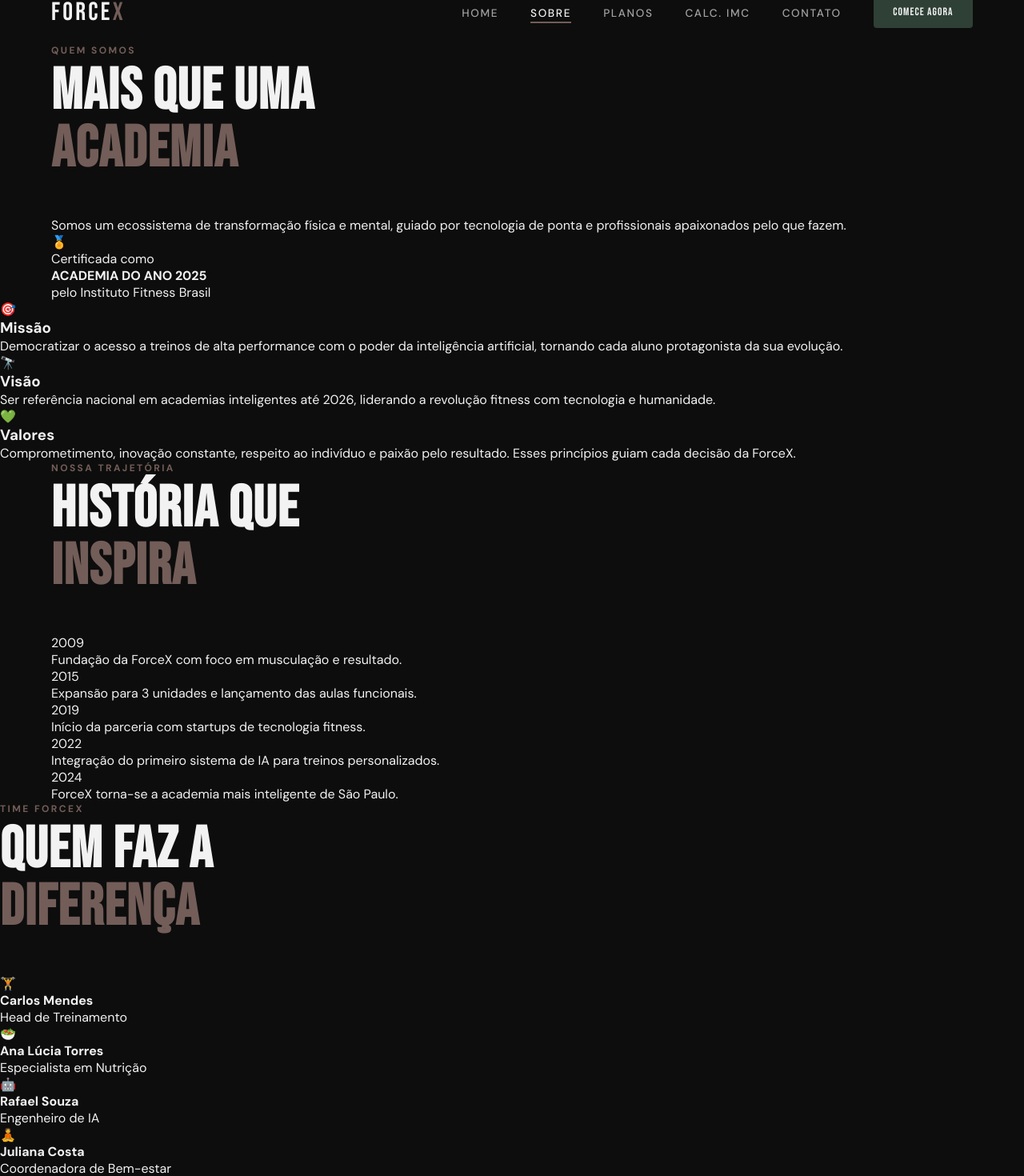
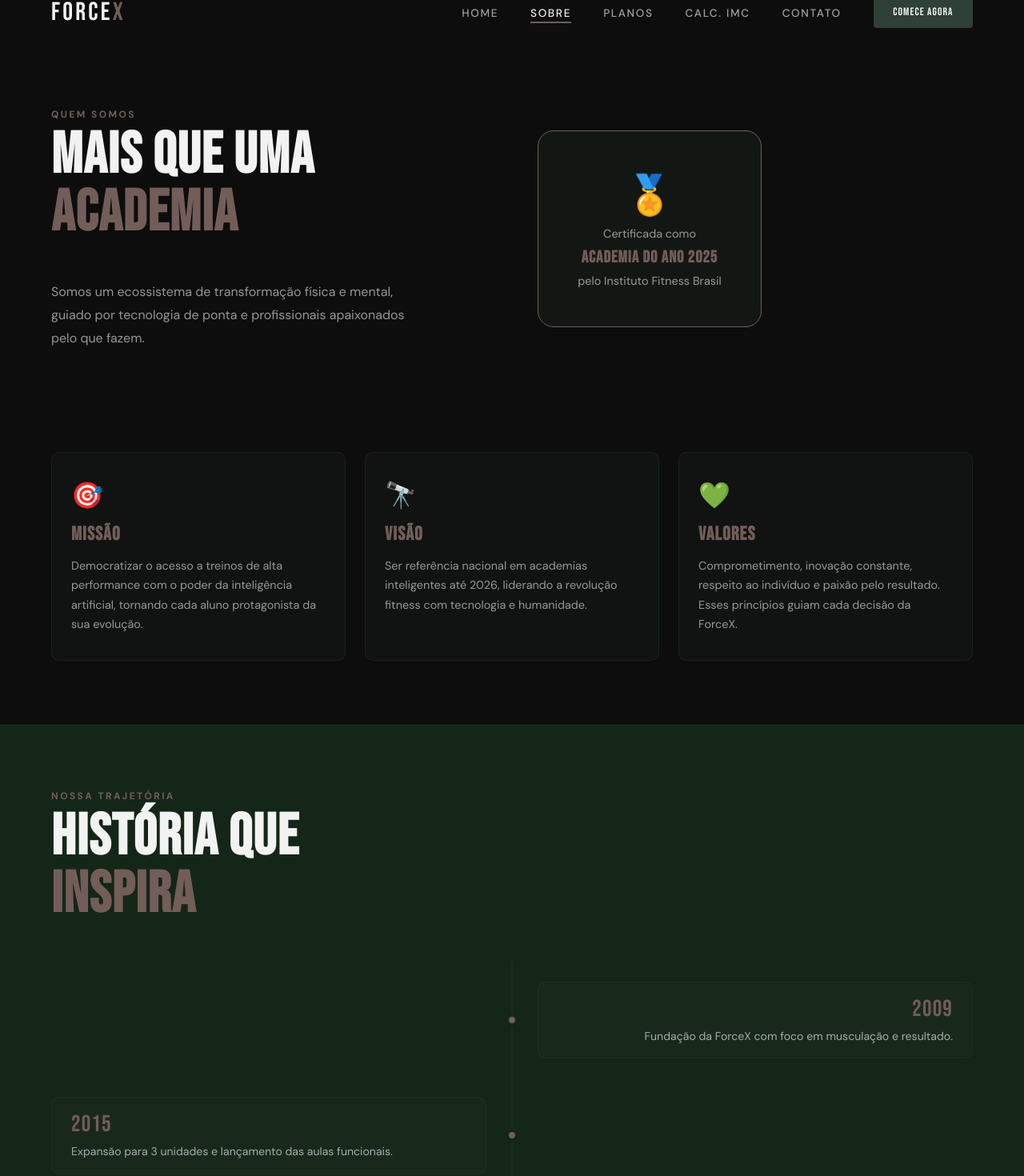
Before and after one commit to projetoswebdev/academia, a React (Vite) app: page /sobre in a window 1280 px wide. Shown: the part 25-1495 px from the top of the page at 80% size. Built offline with nearby package versions, Linux system fonts and the light colour scheme.

Commit message:
style: estilizando a página sobre

```diff
--- /dev/null
+++ b/src/css/sobre.css
@@ -0,0 +1,205 @@
+.cabecalho {
+  font-size: 0.75rem;
+  letter-spacing: 0.2em;
+  text-transform: uppercase;
+  color: var(--warm-brown);
+  margin-bottom: 0.5rem;
+  font-weight: 600;
+}
+
+.sobre-hero {
+  display: grid;
+  grid-template-columns: 1fr 1fr;
+  gap: 4rem;
+  align-items: center;
+  padding: 5rem 0;
+}
+
+.sobre-hero__sub {
+  color: rgba(242,242,242,0.6);
+  line-height: 1.8;
+  margin-top: 1.5rem;
+  max-width: 460px;
+}
+
+.sobre-hero__card {
+  display: flex;
+  justify-content: center;
+}
+
+.sobre-card {
+  background: rgba(47,64,54,0.2);
+  border: 1px solid var(--warm-brown);
+  border-radius: var(--radius-lg);
+  padding: 3rem 2.5rem;
+  text-align: center;
+  display: flex;
+  flex-direction: column;
+  gap: 0.5rem;
+  max-width: 280px;
+}
+.sobre-card span { font-size: 3rem; }
+.sobre-card p { color: rgba(242,242,242,0.6); font-size: 0.9rem; }
+.sobre-card strong {
+  font-family: var(--font-display);
+  font-size: 1.3rem;
+  letter-spacing: 0.05em;
+  color: var(--warm-brown);
+}
+
+.valores-container {
+  display: grid;
+  grid-template-columns: repeat(3, 1fr);
+  gap: 1.5rem;
+  padding: 3rem 0 5rem;
+}
+
+.valores-card {
+  background: rgba(47,64,54,0.12);
+  border: 1px solid rgba(47,64,54,0.35);
+  border-radius: var(--radius-md);
+  padding: 2rem 1.5rem;
+  transition: border-color var(--transition);
+}
+
+.valores-card:hover { border-color: var(--green-dark); }
+.valores-card span { font-size: 2rem; display: block; margin-bottom: 0.8rem; }
+
+.valores-card h3 {
+  font-family: var(--font-display);
+  font-size: 1.5rem;
+  letter-spacing: 0.05em;
+  color: var(--warm-brown);
+  margin-bottom: 0.8rem;
+}
+.valores-card p { font-size: 0.9rem; color: rgba(242,242,242,0.6); line-height: 1.7; }
+
+.timeline-secao {
+  background: var(--green-deeper);
+  border-top: 1px solid rgba(47,64,54,0.4);
+  border-bottom: 1px solid rgba(47,64,54,0.4);
+  padding: 5rem 0;
+}
+
+.timeline-secao .info-titulo { margin-bottom: 3rem; }
+
+.timeline {
+  position: relative;
+  display: flex;
+  flex-direction: column;
+  gap: 0;
+}
+
+.timeline::before {
+  content: '';
+  position: absolute;
+  left: 50%;
+  top: 0; bottom: 0;
+  width: 1px;
+  background: rgba(47,64,54,0.5);
+  transform: translateX(-50%);
+}
+
+.timeline-item {
+  display: flex;
+  align-items: center;
+  gap: 2rem;
+  padding: 1.5rem 0;
+  position: relative;
+}
+
+.timeline_item--left { flex-direction: row-reverse; }
+.timeline_item--left .timeline-content { text-align: right; }
+
+.timeline__dot {
+  flex-shrink: 0;
+  width: 14px; height: 14px;
+  border-radius: 50%;
+  background: var(--warm-brown);
+  border: 3px solid var(--green-deeper);
+  position: absolute;
+  left: 50%;
+  transform: translateX(-50%);
+  z-index: 1;
+}
+
+.timeline-content {
+  width: calc(50% - 2rem);
+  background: rgba(47,64,54,0.15);
+  border: 1px solid rgba(47,64,54,0.3);
+  border-radius: var(--radius-md);
+  padding: 1rem 1.5rem;
+}
+
+.timeline-ano {
+  font-family: var(--font-display);
+  font-size: 1.8rem;
+  color: var(--warm-brown);
+  display: block;
+  letter-spacing: 0.04em;
+}
+
+.timeline-content p {
+  font-size: 0.88rem;
+  color: rgba(242,242,242,0.65);
+  line-height: 1.6;
+  margin-top: 0.3rem;
+}
+
+/* time */
+
+.time-container {
+  padding: 5rem 0;
+}
+.time-container .info-titulo { margin-bottom: 3rem; }
+
+.time-grid {
+  display: grid;
+  grid-template-columns: repeat(4, 1fr);
+  gap: 1.5rem;
+}
+
+.time-card {
+  background: rgba(47,64,54,0.12);
+  border: 1px solid rgba(47,64,54,0.3);
+  border-radius: var(--radius-md);
+  padding: 2rem 1rem;
+  text-align: center;
+  transition: transform var(--transition), border-color var(--transition);
+}
+.time-card:hover {
+  transform: translateY(-4px);
+  border-color: var(--warm-brown);
+}
+
+.time-card_avatar {
+  font-size: 3rem;
+  margin-bottom: 1rem;
+}
+
+.time-card h4 {
+  font-weight: 600;
+  margin-bottom: 0.3rem;
+}
+
+.time-card p {
+  font-size: 0.82rem;
+  color: rgba(242,242,242,0.5);
+  letter-spacing: 0.04em;
+}
+
+@media (max-width: 900px) {
+  .sobre-hero { grid-template-columns: 1fr; }
+  .valores-container { grid-template-columns: 1fr; }
+  .time-grid { grid-template-columns: repeat(2, 1fr); }
+  .timeline::before { left: 12px; }
+  .timeline-item,
+  .timeline-item--left { flex-direction: row; }
+  .timeline-item--left .timeline-content { text-align: left; }
+  .timeline__dot { left: 12px; }
+  .timeline-content { width: 100%; margin-left: 2rem; }
+}
+
+@media (max-width: 500px) {
+  .time-grid { grid-template-columns: 1fr; }
+}
--- a/src/routes/Sobre.jsx
+++ b/src/routes/Sobre.jsx
@@ -1,3 +1,4 @@
+import '../css/sobre.css'
 
 const timeline = [
   { ano: '2009',
@@ -31,17 +32,17 @@
   return (
     // header
     <div className="sobre pagina">
-      <section className=" container container-sobre">
-        <div className="sobre-hero">
+      <section className="sobre-hero container">
+        <div className="sobre-hero__content">
           <p className="cabecalho">Quem Somos</p>
           <h1 className="info-titulo">MAIS QUE UMA<br /><span>ACADEMIA</span></h1>
-          <p className="sobre-subtitulo">
+          <p className="sobre-hero__sub">
             Somos um ecossistema de transformação física e mental, guiado por tecnologia de ponta
             e profissionais apaixonados pelo que fazem.
           </p>
         </div>
         <div className="sobre-hero-visual">
-          <div className="sobre-hero-card">
+          <div className=".sobre-hero__card">
             <div className="sobre-card">
               <span>🏅</span>
               <p>Certificada como</p>
@@ -52,7 +53,7 @@
         </div>
       </section>
       {/* valores da marca */}
-      <section className="valores-container">
+      <section className="container valores-container">
         {[
           { icone: '🎯', titulo: 'Missão', texto: 'Democratizar o acesso a treinos de alta performance com o poder da inteligência artificial, tornando cada aluno protagonista da sua evolução.' },
           { icone: '🔭', titulo: 'Visão', texto: 'Ser referência nacional em academias inteligentes até 2026, liderando a revolução fitness com tecnologia e humanidade.' },
@@ -74,6 +75,7 @@
           <div className="timeline">
             {timeline.map((t, i) => (
               <div key={t.ano} className={`timeline-item ${i % 2 === 0 ? 'timeline_item--left' : 'timeline_item--right'}`}>
+                <div className="timeline__dot" />
                 <div className="timeline-content">
                   <span className="timeline-ano">{t.ano}</span>
                   <p>{t.evento}</p>
@@ -85,7 +87,7 @@
       </section>
 
       {/* apresentação do time */}
-      <section className="time-container">
+      <section className="time-container container">
         <p className="cabecalho">Time ForceX</p>
         <h2 className="info-titulo">QUEM FAZ A<br /><span>DIFERENÇA</span></h2>
         <div className="time-grid">
```
